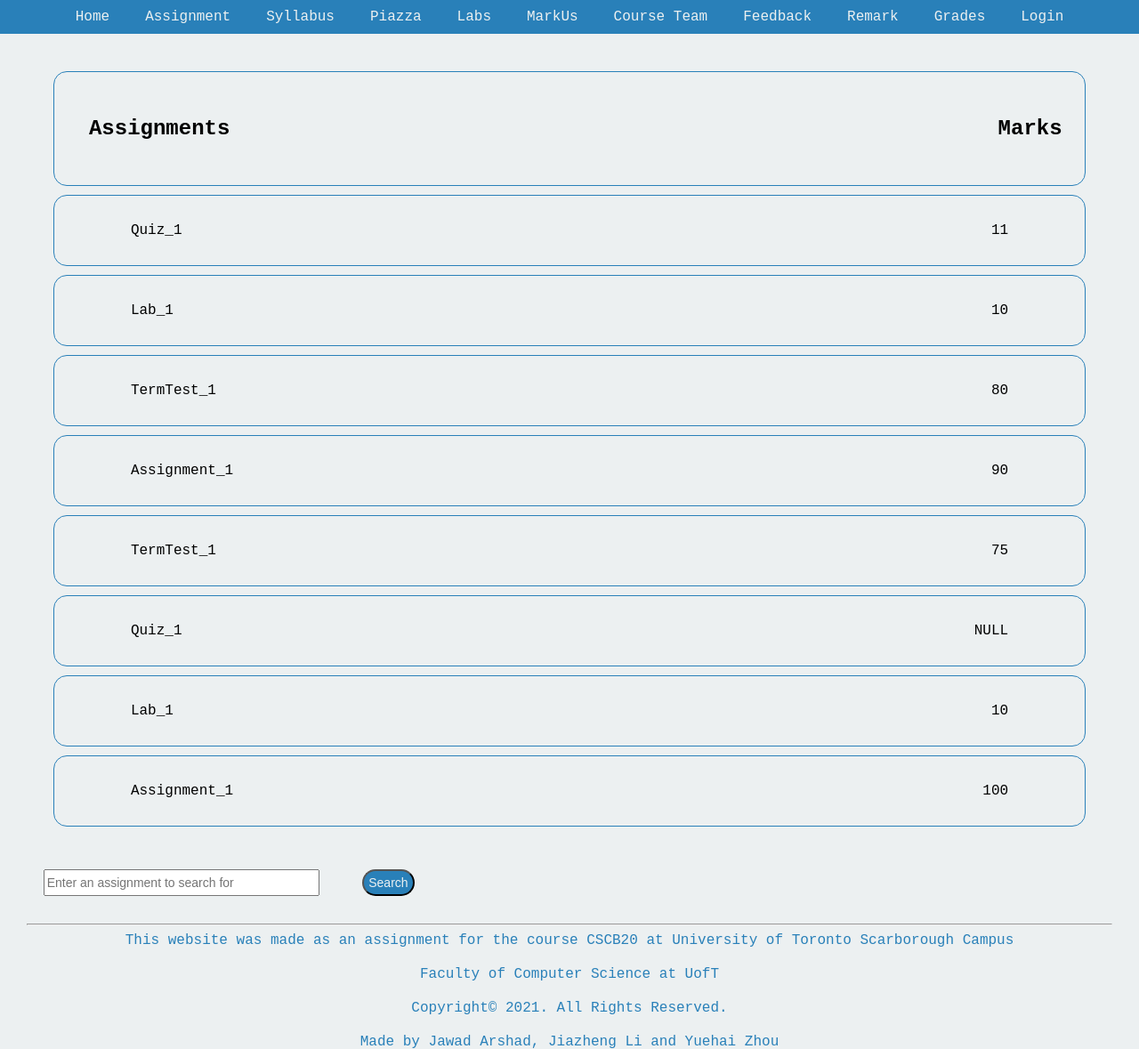
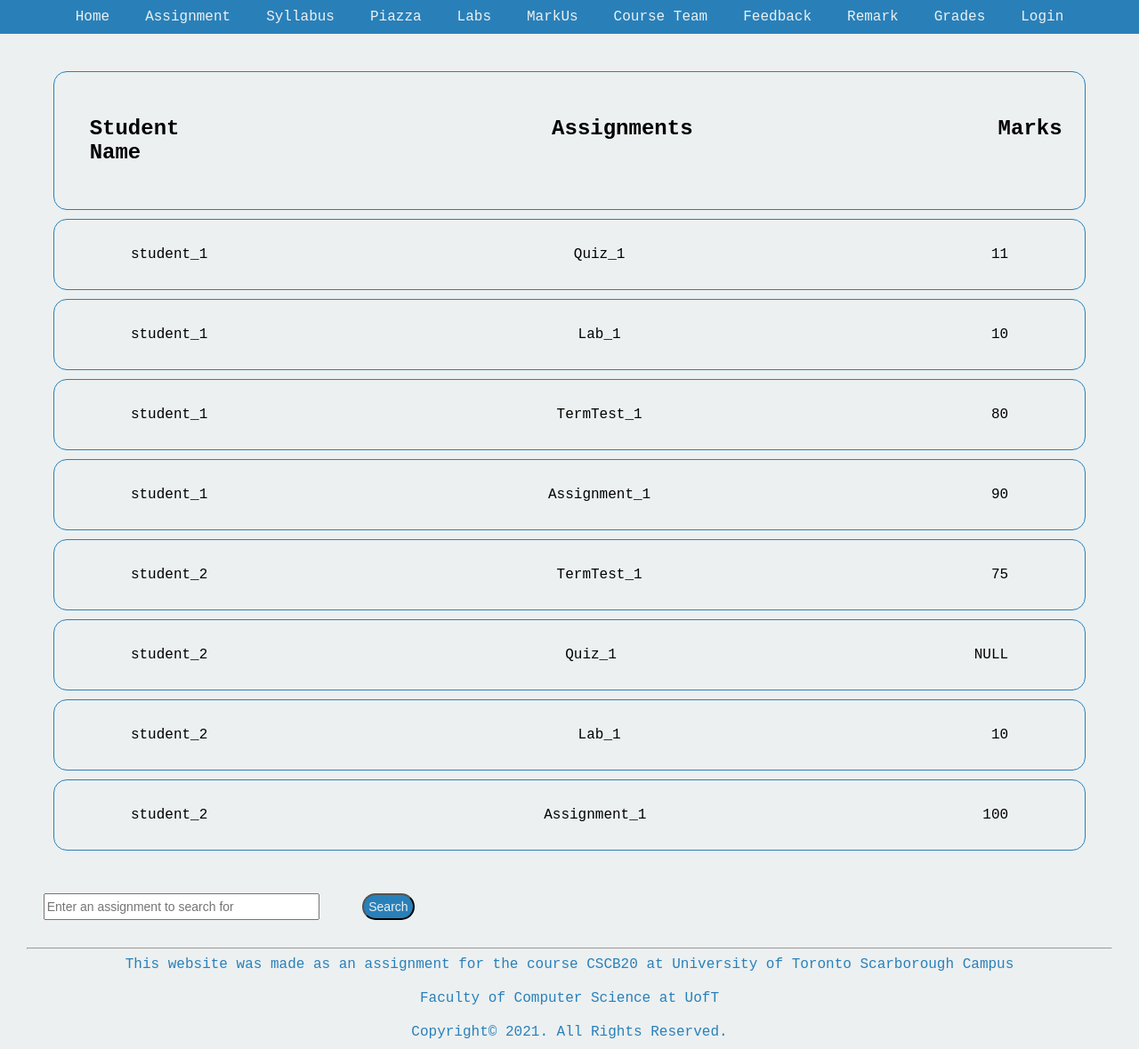
Before and after one commit to ljz3/CSCB20-A3, a Flask app: page /grade in a window 1280 px wide. Shown: the top 1179 px of the page at 89% size. Run offline with Flask 2, Linux system fonts and the light colour scheme; data comes from the database, SQL or seed files in the repository.

Commit message:
Add files via upload

```diff
--- a/Assignment3/templates/grade.html
+++ b/Assignment3/templates/grade.html
@@ -25,11 +25,17 @@
             <div class="form-container">
                 <!-- grades -->
                 <div class="row-container">
-                  <h2><div class="content">Assignments</div></h2>
-                  <h2><div class="content">Marks</div></h2>
+                    {% if admin %}
+                        <h2><div class="content">Student Name</div></h2>
+                    {% endif %}
+                    <h2><div class="content">Assignments</div></h2>
+                    <h2><div class="content">Marks</div></h2>
               </div>
               {% for element in grade %}
               <div class="row-container">
+                {% if admin %}
+                    <div class="content">{{element['Username']}}</div>
+                {% endif %}
                   <div class="content">{{element['Ass_id']}}</div>
                   <div class="content">{{element['Mark']}}</div>
               </div>
```
